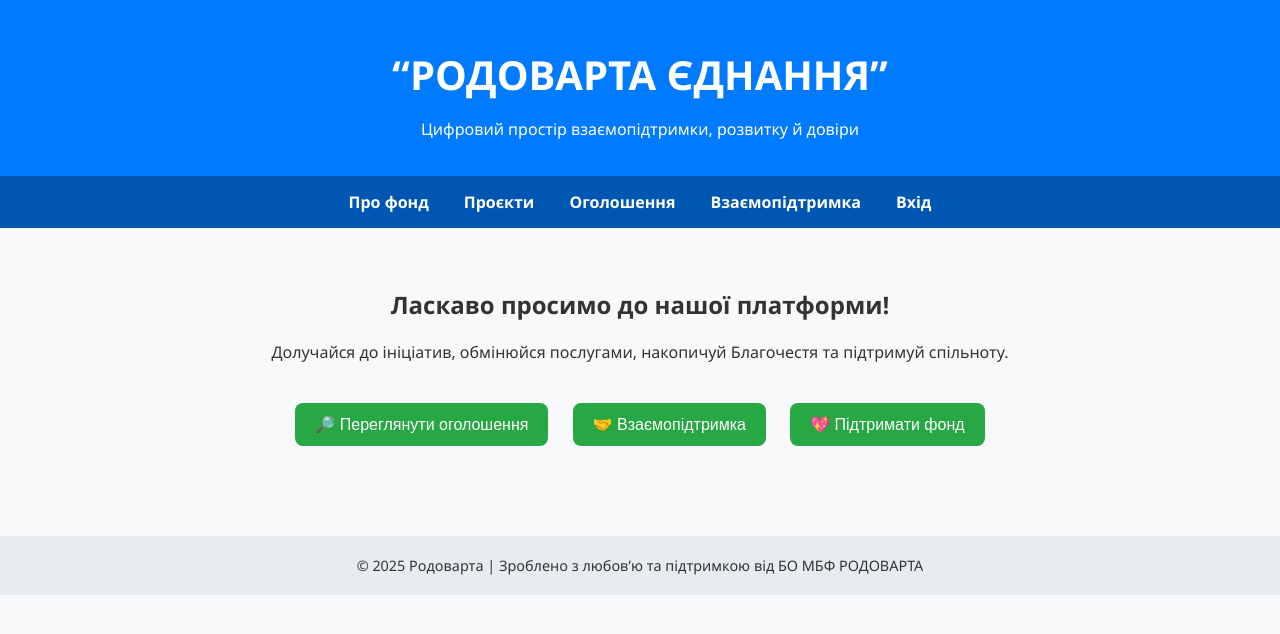
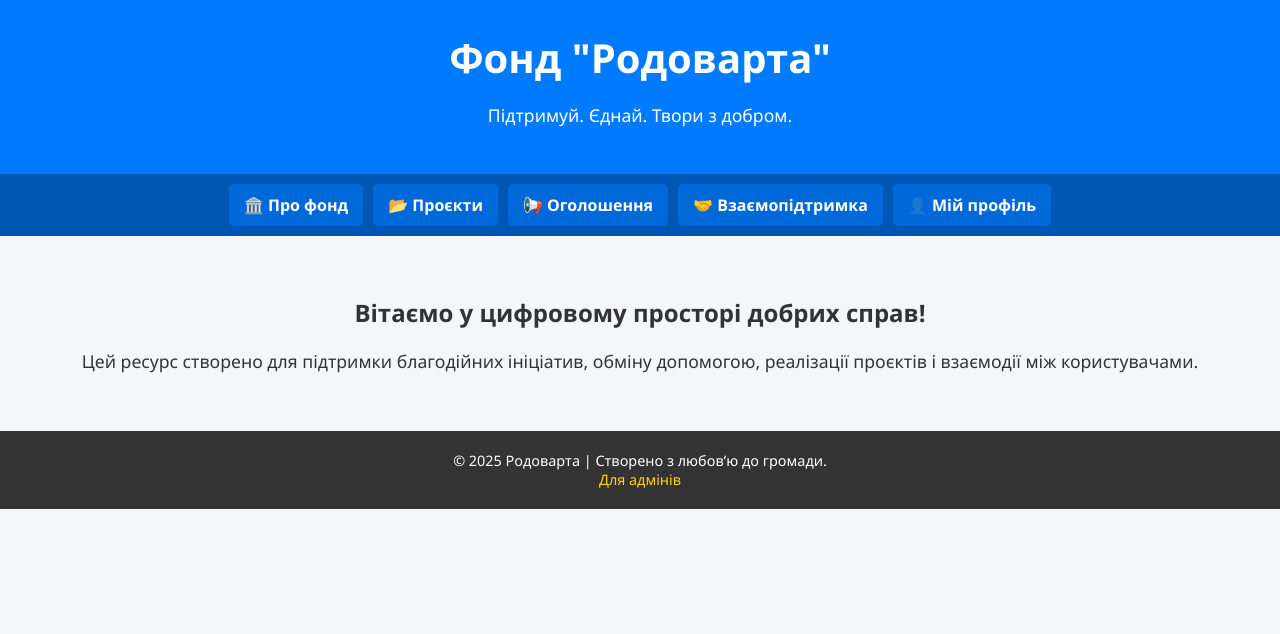
Before and after one commit to Rodovarta/web-rodovarata, a plain HTML site: page index.html in a window 1280 px wide. Drawn offline with Linux system fonts and the light colour scheme.

Commit message:
index.html

```diff
--- a/index.html
+++ b/index.html
@@ -1,101 +1,86 @@
-
 <!DOCTYPE html>
 <html lang="uk">
 <head>
   <meta charset="UTF-8">
   <meta name="viewport" content="width=device-width, initial-scale=1.0">
-  <title>Родоварта | Головна</title>
+  <title>Rodovarta | Головна</title>
   <style>
     body {
       font-family: 'Segoe UI', sans-serif;
       margin: 0;
-      background-color: #f8f9fa;
+      padding: 0;
+      background-color: #f4f6f9;
       color: #333;
+      text-align: center;
     }
     header {
       background-color: #007BFF;
       color: white;
-      padding: 20px;
-      text-align: center;
+      padding: 30px 20px;
+    }
+    h1 {
+      margin: 0;
+      font-size: 2.5em;
+    }
+    p {
+      font-size: 1.1em;
     }
     nav {
+      display: flex;
+      flex-wrap: wrap;
+      justify-content: center;
       background-color: #0056b3;
-      display: flex;
-      justify-content: center;
-      flex-wrap: wrap;
-      gap: 15px;
       padding: 10px;
+      gap: 10px;
     }
     nav a {
       color: white;
       text-decoration: none;
       font-weight: bold;
-      padding: 5px 10px;
+      padding: 10px 15px;
+      border-radius: 5px;
+      background-color: #0069d9;
     }
     nav a:hover {
-      text-decoration: underline;
+      background-color: #004999;
     }
     main {
       padding: 40px 20px;
-      text-align: center;
-    }
-    h1 {
-      font-size: 2.5em;
-      margin-bottom: 10px;
-    }
-    .btn-group {
-      margin-top: 30px;
-    }
-    .btn {
-      background-color: #28a745;
-      color: white;
-      padding: 12px 20px;
-      margin: 10px;
-      border: none;
-      border-radius: 8px;
-      cursor: pointer;
-      font-size: 1em;
-    }
-    .btn:hover {
-      background-color: #218838;
     }
     footer {
-      background-color: #e9ecef;
+      background-color: #333;
+      color: white;
       padding: 20px;
-      text-align: center;
-      margin-top: 40px;
       font-size: 0.9em;
+    }
+    footer a {
+      color: #FFD700;
+      text-decoration: none;
     }
   </style>
 </head>
 <body>
-
   <header>
-    <h1>“РОДОВАРТА ЄДНАННЯ”</h1>
-    <p>Цифровий простір взаємопідтримки, розвитку й довіри</p>
+    <h1>Фонд "Родоварта"</h1>
+    <p>Підтримуй. Єднай. Твори з добром.</p>
   </header>
 
   <nav>
-    <a href="#community">Про фонд</a>
-    <a href="#projects">Проєкти</a>
-    <a href="#offers">Оголошення</a>
-    <a href="#support">Взаємопідтримка</a>
-    <a href="#my-profile">Вхід</a>
+    <a href="02_pro_fond.html">🏛️ Про фонд</a>
+    <a href="03_proekti.html">📂 Проєкти</a>
+    <a href="04_oholoshennya.html">📢 Оголошення</a>
+    <a href="05_vzaemopidtrymka.html">🤝 Взаємопідтримка</a>
+    <a href="06_miy%20prophil.html">👤 Мій профіль</a>
   </nav>
 
   <main>
-    <h2>Ласкаво просимо до нашої платформи!</h2>
-    <p>Долучайся до ініціатив, обмінюйся послугами, накопичуй Благочестя та підтримуй спільноту.</p>
-    <div class="btn-group">
-      <button class="btn">🔎 Переглянути оголошення</button>
-      <button class="btn">🤝 Взаємопідтримка</button>
-      <button class="btn">💖 Підтримати фонд</button>
-    </div>
+    <h2>Вітаємо у цифровому просторі добрих справ!</h2>
+    <p>Цей ресурс створено для підтримки благодійних ініціатив, обміну допомогою, реалізації проєктів і взаємодії між користувачами.</p>
   </main>
 
   <footer>
-    © 2025 Родоварта | Зроблено з любов’ю та підтримкою від БО МБФ РОДОВАРТА
+    © 2025 Родоварта | Створено з любов’ю до громади. <br>
+    <a href="07_adminka.html">Для адмінів</a>
   </footer>
-
 </body>
 </html>
```
